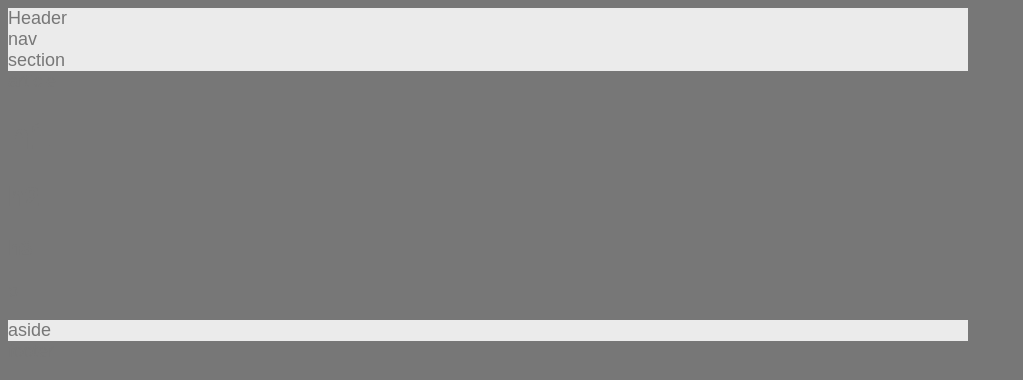
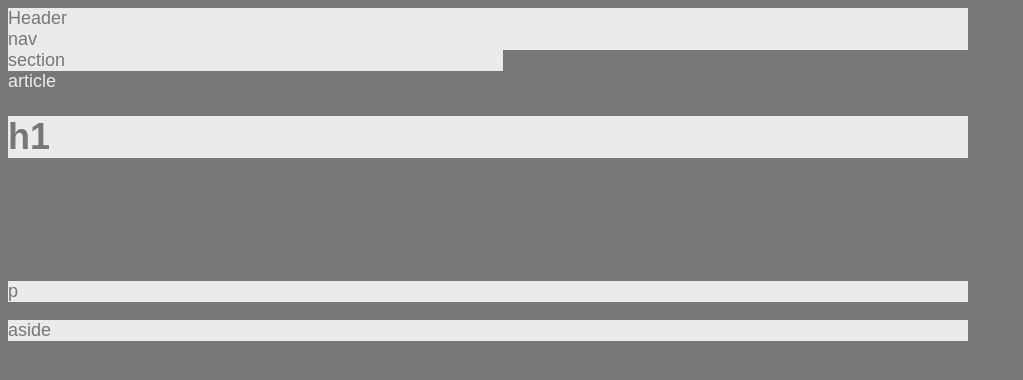
Before and after one commit to AudreySen/HW-Wireframe, a plain HTML site: page index.html in a window 1280 px wide. Shown: the whole page, without its empty margins (0-1023 px from the left). Drawn offline with Linux system fonts and the light colour scheme.

Commit message:
adding some CSS

```diff
--- a/main.css
+++ b/main.css
@@ -8,3 +8,14 @@ font-size: 18px;
 header, nav, section, aside {
     background: #ebebeb;
 }
+Article {
+    color: #ebebeb;
+    background: #777
+}
+h1, p {
+    color: #777;
+    background: #ebebeb;
+}
+section {
+    width: 495px
+}
```
